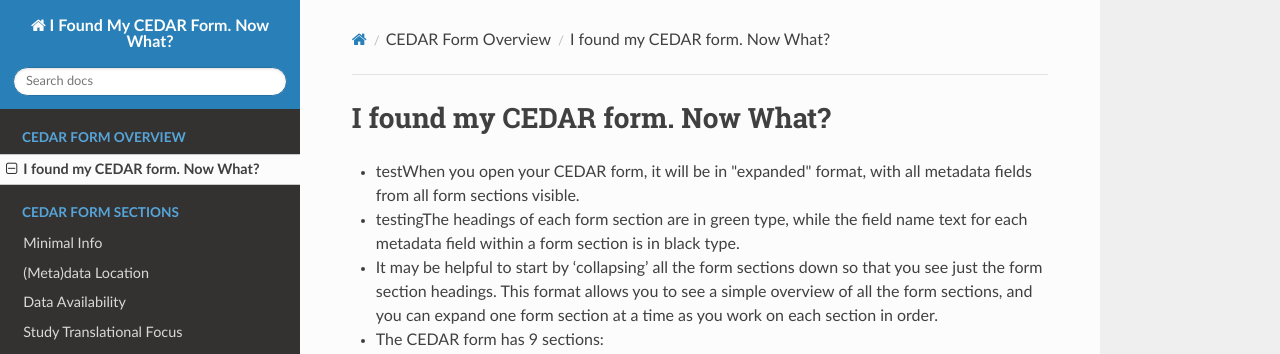
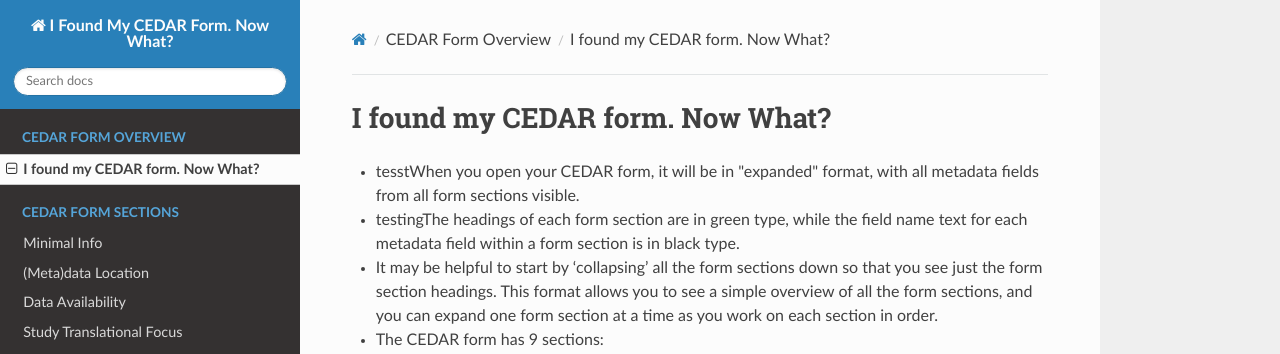
Before and after one commit to HEAL/cedar-form-docs, an MkDocs documentation site: the page built from docs/index.md, in a window 1280 px wide and 900 px high. Shown: the top 354 px of the window. Built offline with MkDocs 1.6.1, drawn with Linux system fonts in a browser that asks for light colours; nearby versions of some CDN libraries.

Commit message:
Update index.md

```diff
--- a/docs/index.md
+++ b/docs/index.md
@@ -1,6 +1,6 @@
 # I found my CEDAR form. Now What?
 
-* testWhen you open your CEDAR form, it will be in "expanded" format, with all metadata fields from all form sections visible.
+* tesstWhen you open your CEDAR form, it will be in "expanded" format, with all metadata fields from all form sections visible.
 * testingThe headings of each form section are in green type, while the field name text for each metadata field within a form section is in black type.
 * It may be helpful to start by ‘collapsing’ all the form sections down so that you see just the form section headings. This format allows you to see a simple overview of all the form sections, and you can expand one form section at a time as you work on each section in order.
 * The CEDAR form has 9 sections:
```
